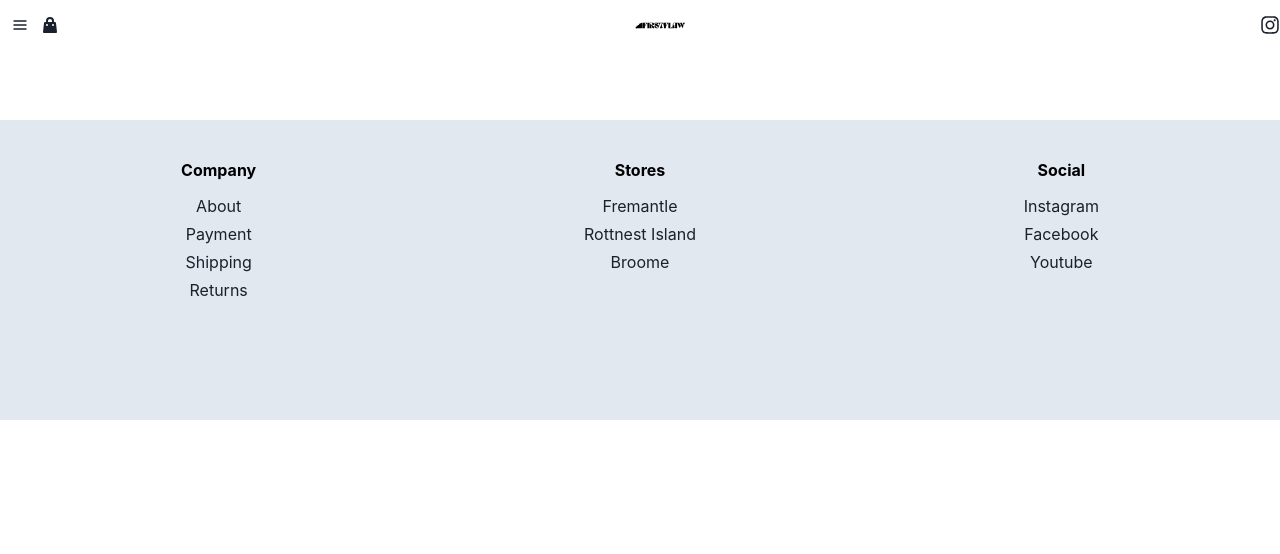
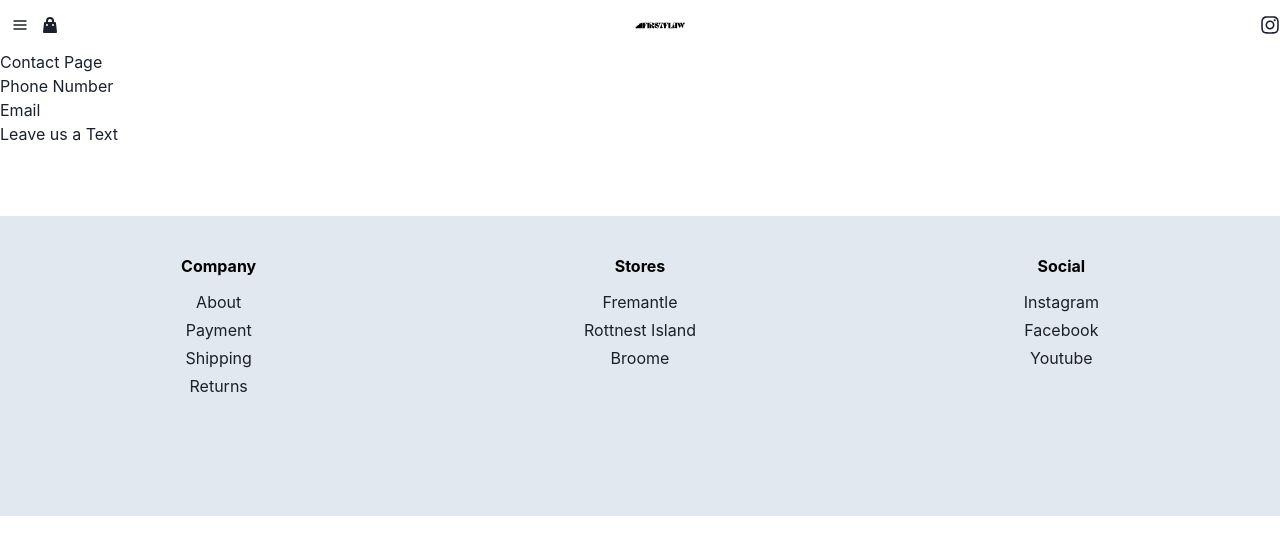
Before and after one commit to Mrgnoblennon/First-Flaw, a React (Create React App) app in the folder Frontend/: page /contact in a window 1280 px wide. Shown: the top 554 px of the page. Built offline with nearby package versions, Linux system fonts and the light colour scheme.

Commit message:
started contact page

```diff
--- a/Frontend/src/App.js
+++ b/Frontend/src/App.js
@@ -5,6 +5,7 @@ import About from './Components/Pages/About';
 import Payment from './Components/Pages/Legal/Payment';
 import Shipping from './Components/Pages/Legal/Shipping';
 import Returns from './Components/Pages/Legal/Returns';
+import Contact from './Components/Pages/Contact';
 
 import Header from './Components/Layout/Header';
 import Footer from './Components/Layout/Footer';
@@ -17,6 +18,7 @@ function App() {
       <Routes>
         <Route path="/" element={<Home/>}/>
         <Route path="/about" element={<About/>}/>
+        <Route path="/contact" element={<Contact/>}/>
         <Route path="/payment" element={<Payment/>}/>
         <Route path="/shipping" element={<Shipping/>}/>
         <Route path="/returns" element={<Returns/>}/>
--- a/Frontend/src/Components/Layout/MenuVariant.js
+++ b/Frontend/src/Components/Layout/MenuVariant.js
@@ -17,7 +17,7 @@ const MenuVariant = ({ isOpen }) => {
     >
       <ul style={{ listStyle: 'none', padding: 0 }}>
         <li style={{ margin: '10px 0' }}><a href='/about'>About</a></li>
-        <li style={{ margin: '10px 0' }}>Contact</li>
+        <li style={{ margin: '10px 0' }}><a href='/contact'>Contact</a></li>
         <li style={{ margin: '10px 0' }}>Enquiries</li>
         {/* Add more menu items here */}
       </ul>
--- a/Frontend/src/Components/Pages/About.js
+++ b/Frontend/src/Components/Pages/About.js
@@ -1,9 +1,48 @@
 import React from 'react';
-import { Text } from '@chakra-ui/react'
+import { Text, Box, Heading, Image } from '@chakra-ui/react'
 
 const About = () => {
   return(
-    <Text>About Page</Text>
+    <Box mx={"30px"}>
+
+      <Image src='https://res.cloudinary.com/sagacity/image/upload/c_crop,h_3184,w_4776,x_0,y_0/c_limit,dpr_auto,f_auto,fl_lossy,q_80,w_1200/shutterstock_1831476562_ywxzg6.jpg'/>
+      <Box fontSize={"small"} bg={"gray.100"} p={"15px"}>
+      <Box textAlign="center">
+        <Heading as="h1" mb={4}>Welcome to First Flaw: Unveiling Unique Fashion from Fremantle!</Heading>
+        <Text fontSize="xl">At First Flaw, we celebrate the beauty in imperfection, the allure of uniqueness, and the charm of individuality. Nestled in the vibrant heart of Fremantle, Western Australia, our online clothing store offers a curated collection of fashion pieces that embody the spirit of our coastal community.</Text>
+      </Box>
+
+      <Box mt={8}>
+        <Heading as="h2" mb={4}>Our Story</Heading>
+        <Text fontSize="xl">First Flaw was born out of a passion for embracing flaws as inherent elements of beauty. Founded by a team of fashion enthusiasts with a deep connection to Fremantle's rich cultural tapestry, our journey began with a simple yet profound belief: every imperfection tells a story, and every flaw is an opportunity for expression.</Text>
+      </Box>
+
+      <Box mt={8}>
+        <Heading as="h2" mb={4}>Our Philosophy</Heading>
+        <Text fontSize="xl">We believe that fashion is more than just clothing; it's a form of self-expression, a reflection of personality, and a means of storytelling. At First Flaw, we celebrate diversity in all its forms, offering a carefully curated selection of clothing that caters to different tastes, styles, and body types.</Text>
+      </Box>
+
+      <Box mt={8}>
+        <Heading as="h2" mb={4}>Our Collections</Heading>
+        <Text fontSize="xl">Explore our diverse range of clothing collections, each inspired by the eclectic spirit of Fremantle. From bohemian-chic dresses to laid-back beachwear, from edgy streetwear to timeless classics, our collections are as diverse as the people who wear them.</Text>
+      </Box>
+
+      <Box mt={8}>
+        <Heading as="h2" mb={4}>Our Commitment to Sustainability</Heading>
+        <Text fontSize="xl">As custodians of our planet, we are committed to promoting sustainability and ethical practices in the fashion industry. That's why we partner with brands that share our values, prioritizing eco-friendly materials, ethical production methods, and fair labor practices.</Text>
+      </Box>
+
+      <Box mt={8}>
+        <Heading as="h2" mb={4}>Our Community</Heading>
+        <Text fontSize="xl">First Flaw is more than just a clothing store; it's a community of like-minded individuals who share a passion for fashion, creativity, and authenticity. Join us on social media to connect with fellow fashion enthusiasts, share styling tips, and stay updated on the latest trends.</Text>
+      </Box>
+
+      <Box mt={8} mb={8}>
+        <Heading as="h2" mb={4}>Our Promise</Heading>
+        <Text fontSize="xl">When you shop at First Flaw, you're not just buying clothes; you're investing in quality, style, and individuality. We strive to provide an exceptional shopping experience, from seamless online browsing to personalized customer service. Your satisfaction is our top priority.</Text>
+      </Box>
+      </Box>
+    </Box>
   );
 };
 
--- /dev/null
+++ b/Frontend/src/Components/Pages/Contact.js
@@ -0,0 +1,23 @@
+import React from 'react';
+
+import { Text, Box } from '@chakra-ui/react';
+
+const Contact = () => {
+  return(
+    <Box>
+      <Text>Contact Page</Text>
+
+      <Box>
+
+        <Text>Phone Number</Text>
+        <Text>Email</Text>
+
+        <Text>Leave us a Text</Text>
+
+      </Box>
+
+    </Box>
+  )
+}
+
+export default Contact;
```
